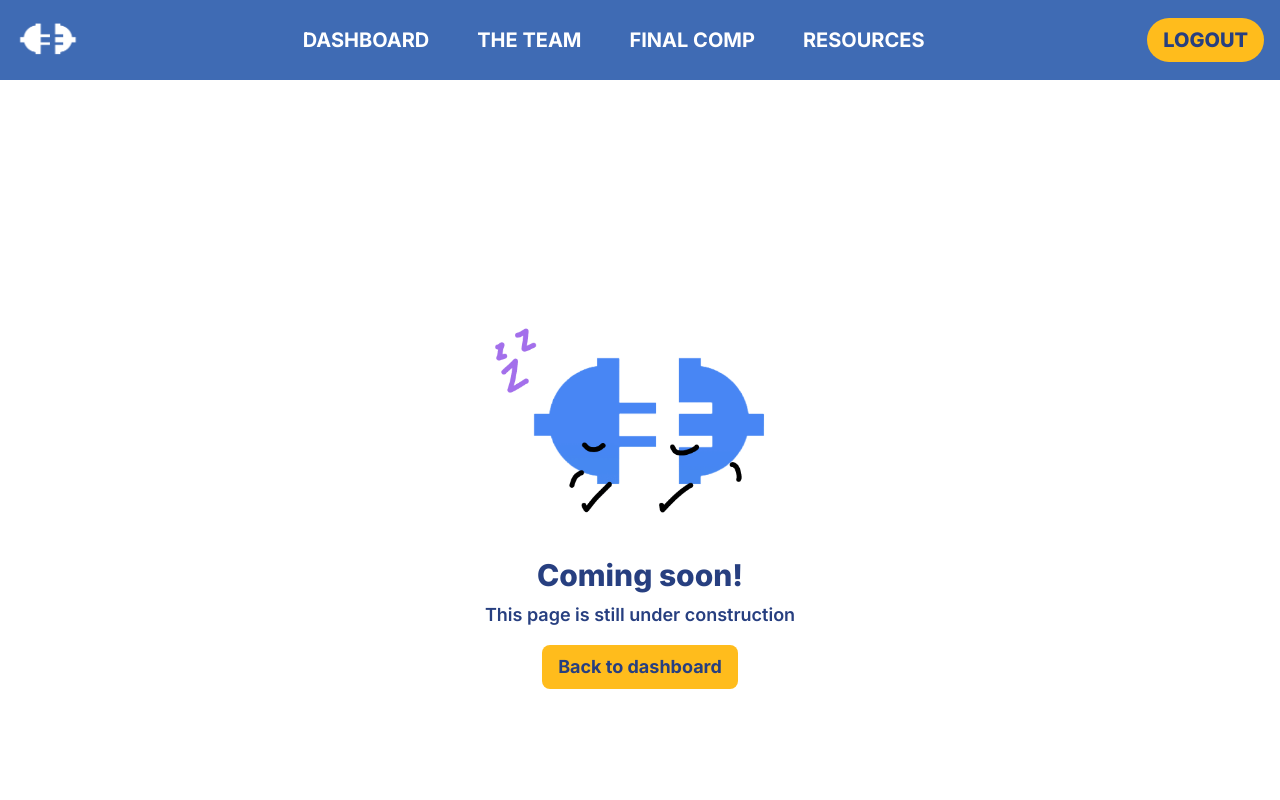
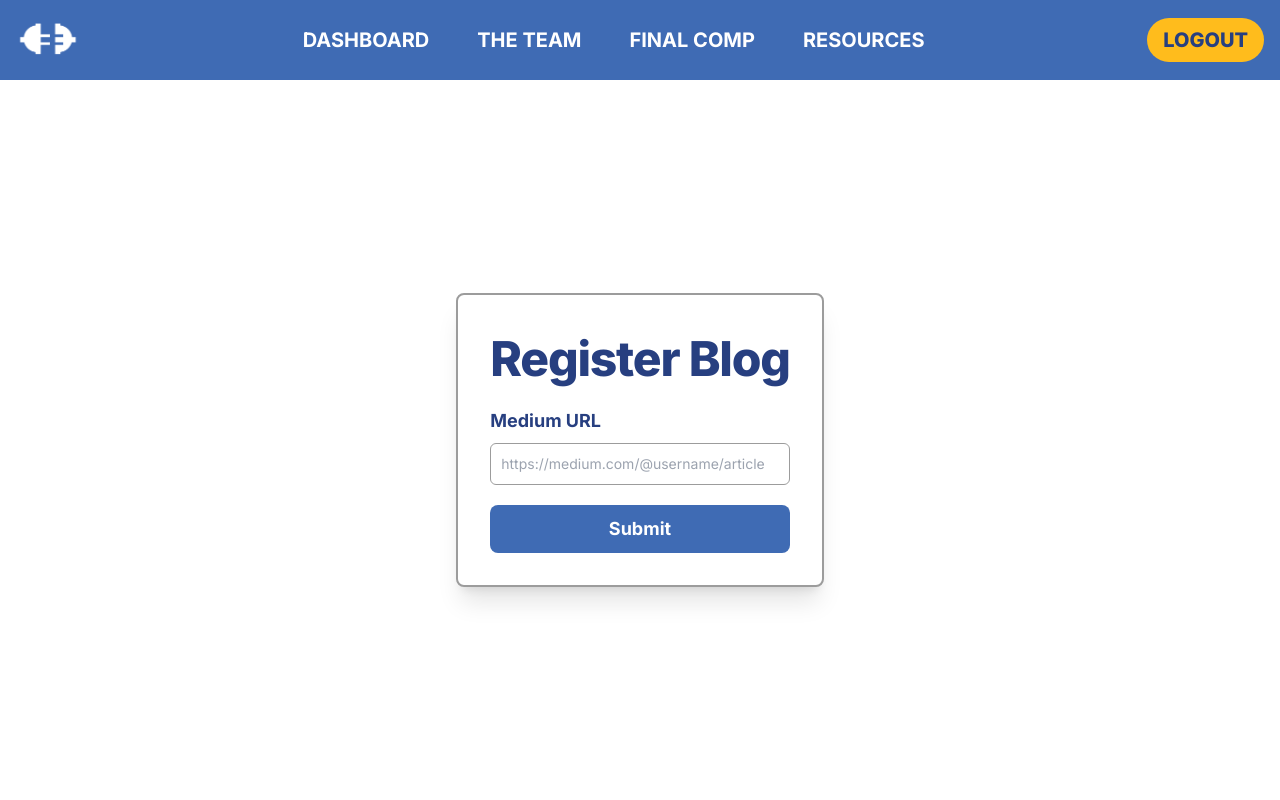
Before and after one commit to briannval/Ennovate-Portal-2024, a Next.js app: page /admin/blog in a window 1280 px wide. Shown: the top 800 px of the page. Built offline with nearby package versions, Linux system fonts and the light colour scheme; no server answers; sample sign-in values are in the browser's storage.

Commit message:
Initialized form for blog

```diff
--- a/src/app/(pages)/(main)/(protected)/admin/blog/page.tsx
+++ b/src/app/(pages)/(main)/(protected)/admin/blog/page.tsx
@@ -1,5 +1,97 @@
-import UnderConstruction from "@/components/underConstruction";
+"use client";
+
+import { zodResolver } from "@hookform/resolvers/zod";
+import axios from "axios";
+import { useSearchParams } from "next/navigation";
+import { useEffect, useState } from "react";
+import { useForm } from "react-hook-form";
+import { z } from "zod";
+
+const blogSchema = z.object({
+  mediumUrl: z.string().url("Invalid Medium URL"),
+});
+
+type BlogFormData = z.infer<typeof blogSchema>;
 
 export default function AdminBlog() {
-  return <UnderConstruction />;
+  const [isSubmitting, setIsSubmitting] = useState(false);
+  const searchParams = useSearchParams();
+  const updateId: string = searchParams.get("update") || "";
+
+  const {
+    register,
+    handleSubmit,
+    reset,
+    formState: { errors },
+  } = useForm<BlogFormData>({
+    resolver: zodResolver(blogSchema),
+  });
+
+  useEffect(() => {
+    const setUpdateDefault = async () => {
+      if (updateId) {
+        const res = await axios.get(`/api/blogs/query/${updateId}`);
+        const blog = res.data;
+
+        reset({
+          mediumUrl: blog.mediumUrl,
+        });
+      }
+    };
+
+    setUpdateDefault();
+  }, [updateId, reset]);
+
+  const onSubmit = async (data: BlogFormData) => {
+    // Submission logic will go here
+  };
+
+  return (
+    <div className="h-full flex items-center justify-center bg-white m-8">
+      <form
+        onSubmit={handleSubmit(onSubmit)}
+        className="max-w-xl w-full bg-white p-8 border-2 border-ennovate-gray shadow-xl rounded-lg"
+      >
+        <p className="mt-2 text-4xl text-center font-extrabold tracking-tight text-ennovate-dark-blue sm:text-5xl mb-6">
+          {updateId ? "Update Blog" : "Register Blog"}
+        </p>
+        <div className="mb-5">
+          <label
+            htmlFor="mediumUrl"
+            className="block mb-2 text-lg font-bold text-ennovate-dark-blue"
+          >
+            Medium URL
+          </label>
+          <input
+            type="url"
+            id="mediumUrl"
+            {...register("mediumUrl")}
+            className={`bg-white border ${
+              errors.mediumUrl ? "border-red-500" : "border-ennovate-gray"
+            } text-ennovate-main text-sm rounded-md focus:ring-blue-500 focus:border-ennovate-main block w-full p-2.5`}
+            placeholder="https://medium.com/@username/article"
+          />
+          {errors.mediumUrl && (
+            <p className="text-red-500 text-sm mt-2">
+              {errors.mediumUrl.message}
+            </p>
+          )}
+        </div>
+        <button
+          type="submit"
+          className="text-white text-lg font-bold bg-ennovate-main rounded-lg w-full px-5 py-2.5 text-center"
+          style={{ opacity: isSubmitting ? 0.7 : 1 }}
+          disabled={isSubmitting}
+        >
+          {isSubmitting
+            ? updateId
+              ? "Updating..."
+              : "Submitting..."
+            : updateId
+              ? "Update"
+              : "Submit"}
+        </button>
+      </form>
+    </div>
+  );
 }
```
